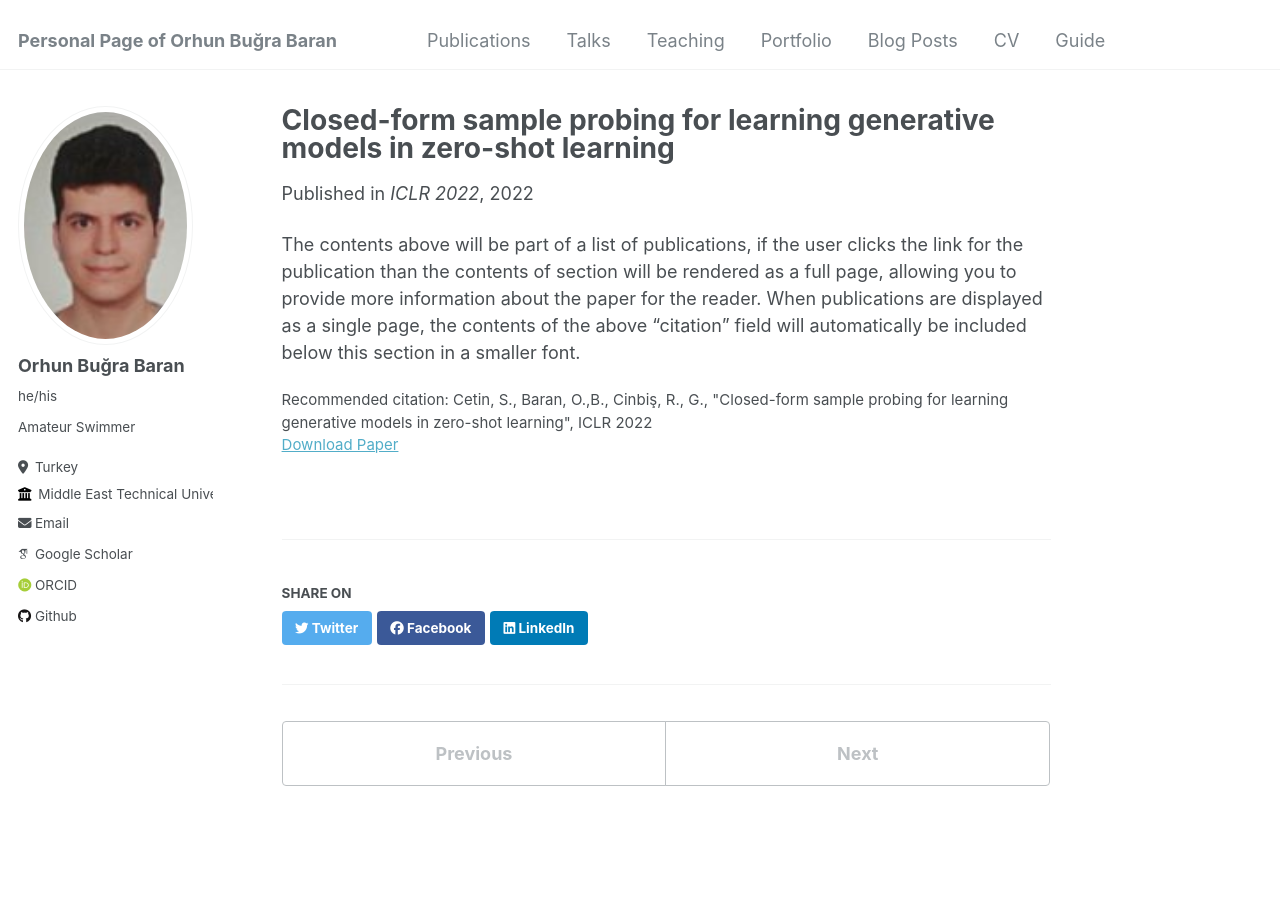
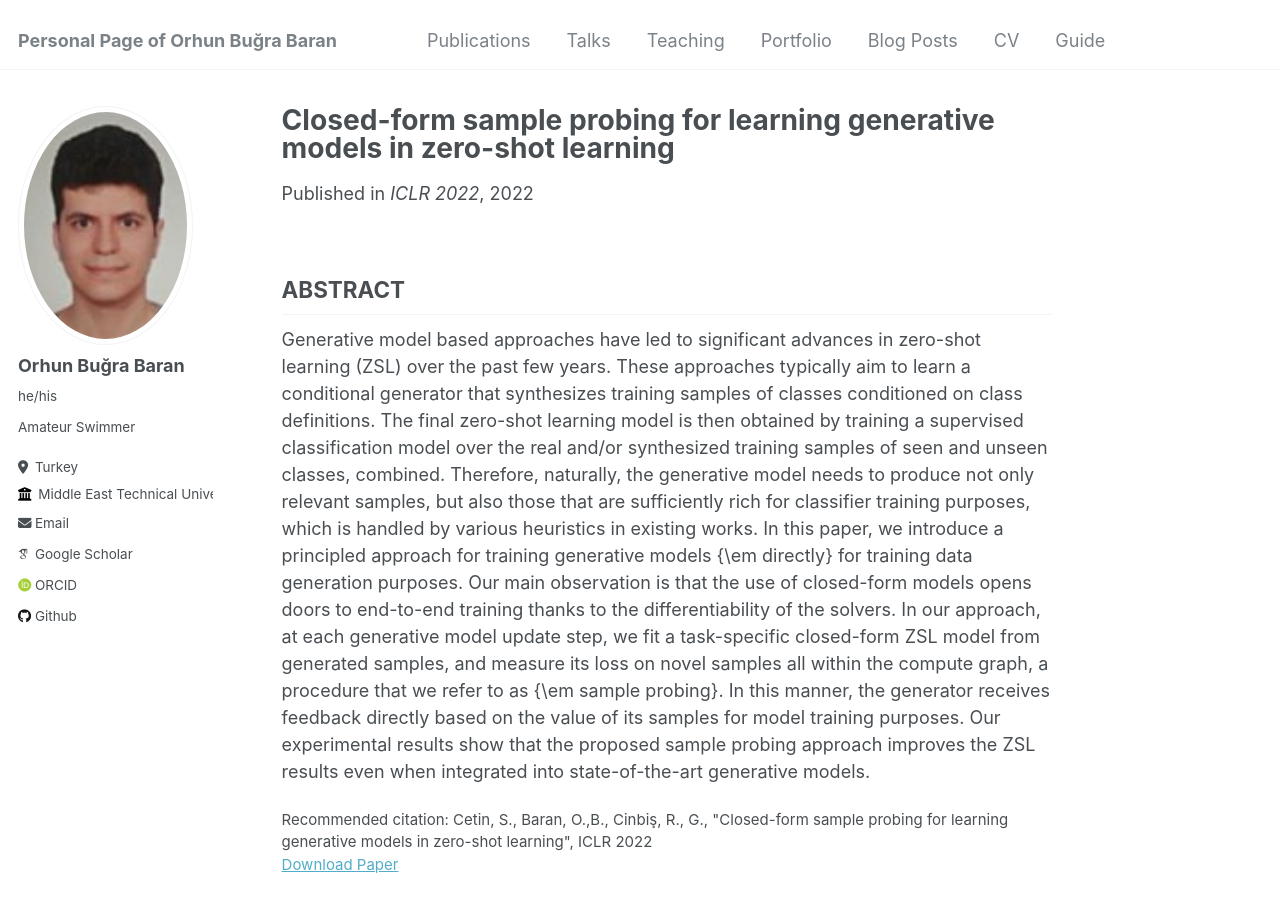
Before and after one commit to bugrabaran/bugrabaran.github.io, a Jekyll site: the page built from _publications/2010-10-01-paper-title-number-2.md, in a window 1280 px wide and 900 px high. Built offline with Jekyll 4.4.1, drawn with Linux system fonts in a browser that asks for light colours; some web fonts are replaced.

Commit message:
Update 2010-10-01-paper-title-number-2.md

```diff
--- a/_publications/2010-10-01-paper-title-number-2.md
+++ b/_publications/2010-10-01-paper-title-number-2.md
@@ -9,4 +9,5 @@ paperurl: 'https://openreview.net/pdf?id=ljxWpdBl4V'
 citation: 'Cetin, S., Baran, O.,B., Cinbiş, R., G., "Closed-form sample probing for learning generative models in zero-shot learning", ICLR 2022'
 ---
 
-The contents above will be part of a list of publications, if the user clicks the link for the publication than the contents of section will be rendered as a full page, allowing you to provide more information about the paper for the reader. When publications are displayed as a single page, the contents of the above "citation" field will automatically be included below this section in a smaller font.
+## ABSTRACT
+Generative model based approaches have led to significant advances in zero-shot learning (ZSL) over the past few years. These approaches typically aim to learn a conditional generator that synthesizes training samples of classes conditioned on class definitions. The final zero-shot learning model is then obtained by training a supervised classification model over the real and/or synthesized training samples of seen and unseen classes, combined. Therefore, naturally, the generative model needs to produce not only relevant samples, but also those that are sufficiently rich for classifier training purposes, which is handled by various heuristics in existing works. In this paper, we introduce a principled approach for training generative models {\em directly} for training data generation purposes. Our main observation is that the use of closed-form models opens doors to end-to-end training thanks to the differentiability of the solvers. In our approach, at each generative model update step, we fit a task-specific closed-form ZSL model from generated samples, and measure its loss on novel samples all within the compute graph, a procedure that we refer to as {\em sample probing}. In this manner, the generator receives feedback directly based on the value of its samples for model training purposes. Our experimental results show that the proposed sample probing approach improves the ZSL results even when integrated into state-of-the-art generative models.
```
